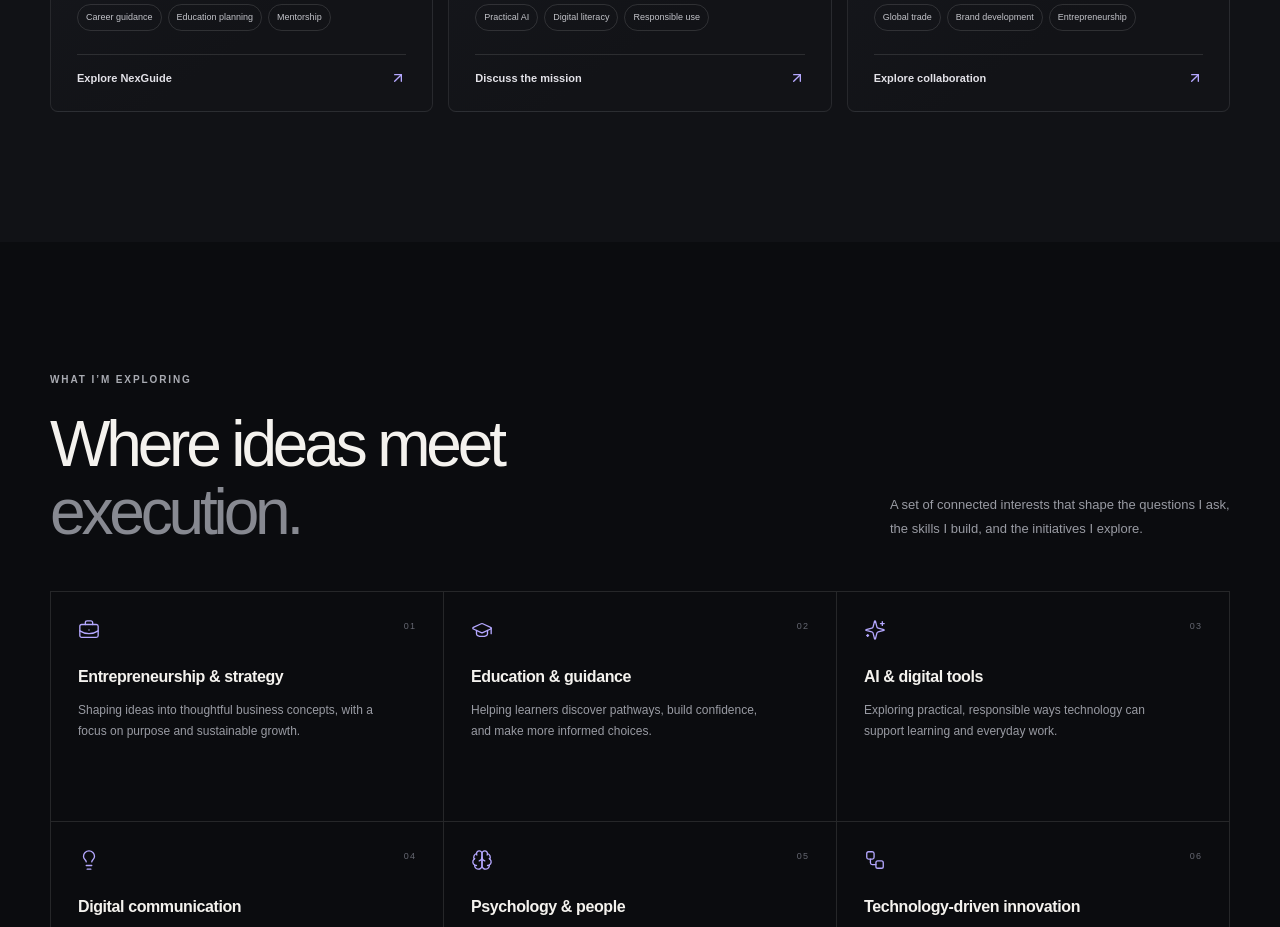
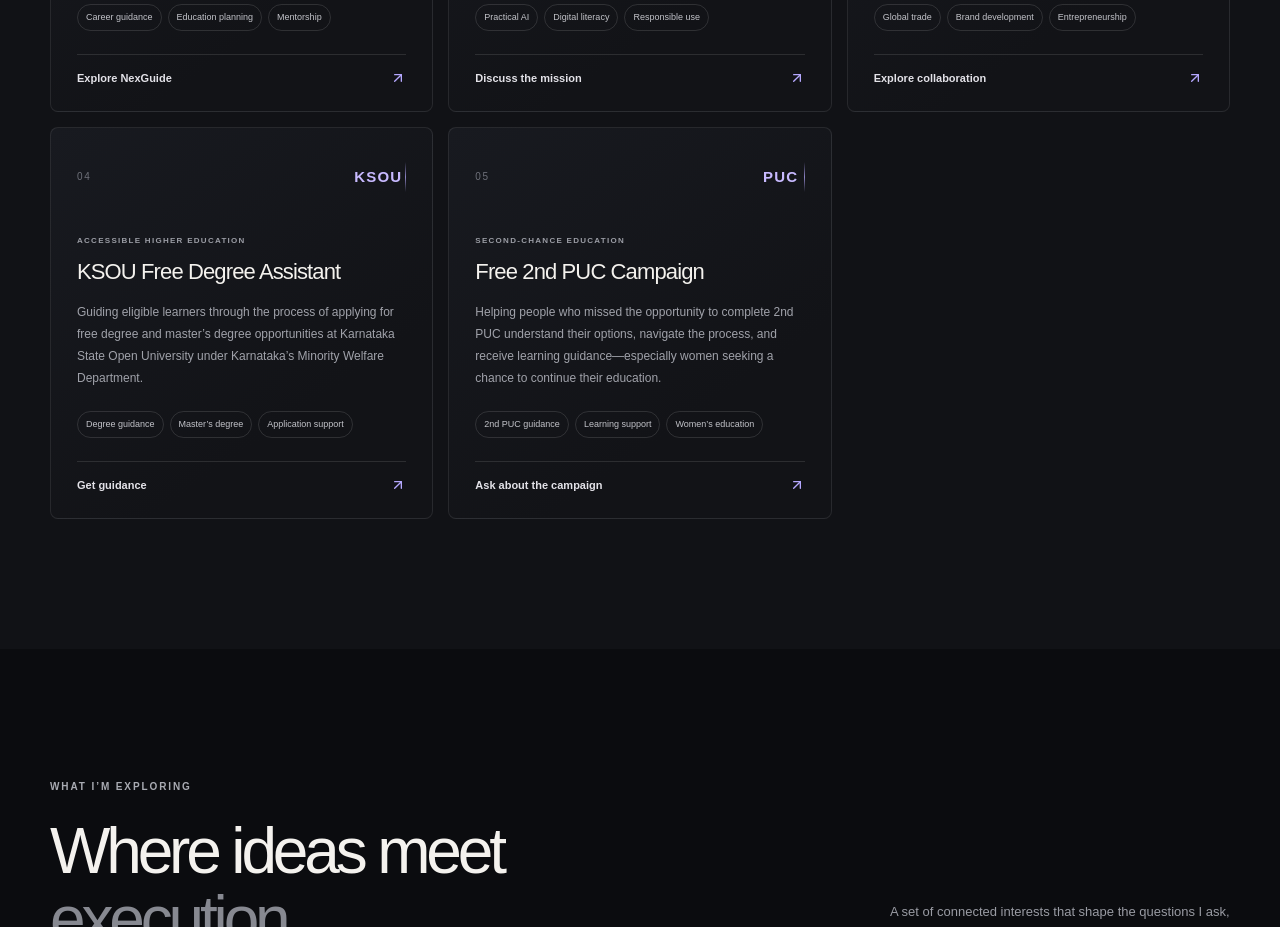
Before and after one commit to kmmuhsinullal-netizen/muhsin-ullal-portfolio, a Next.js app: page / in a window 1280 px wide. Shown: the part 2400-3327 px from the top of the page. Built offline with nearby package versions, Linux system fonts and the light colour scheme; no server answers.

Commit message:
Add KSOU degree guidance and free 2nd PUC campaign ventures

```diff
--- a/app/page.tsx
+++ b/app/page.tsx
@@ -14,6 +14,8 @@
   { number: '01', mark: 'NG', name: 'NexGuide', category: 'EDUCATION & CAREER GUIDANCE', description: 'An education and career guidance initiative helping students explore academic pathways, develop skills, and make informed decisions about their futures.', tags: ['Career guidance', 'Education planning', 'Mentorship'], href: 'https://nexguide.online', link: 'Explore NexGuide', external: true },
   { number: '02', mark: 'AI', name: 'Karnataka AI & Technology Literacy Mission', category: 'AI & TECHNOLOGY EDUCATION', description: 'A learning initiative designed to make practical artificial intelligence and technology knowledge more accessible to learners across Karnataka.', tags: ['Practical AI', 'Digital literacy', 'Responsible use'], href: '#contact', link: 'Discuss the mission', external: false },
   { number: '03', mark: 'SK', name: 'SouKaio', category: 'INTERNATIONAL TRADE', description: 'An emerging export-import business concept focused on connecting products, markets, and commercial opportunities across borders.', tags: ['Global trade', 'Brand development', 'Entrepreneurship'], href: '#contact', link: 'Explore collaboration', external: false },
+  { number: '04', mark: 'KSOU', name: 'KSOU Free Degree Assistant', category: 'ACCESSIBLE HIGHER EDUCATION', description: 'Guiding eligible learners through the process of applying for free degree and master’s degree opportunities at Karnataka State Open University under Karnataka’s Minority Welfare Department.', tags: ['Degree guidance', 'Master’s degree', 'Application support'], href: '#contact', link: 'Get guidance', external: false },
+  { number: '05', mark: 'PUC', name: 'Free 2nd PUC Campaign', category: 'SECOND-CHANCE EDUCATION', description: 'Helping people who missed the opportunity to complete 2nd PUC understand their options, navigate the process, and receive learning guidance—especially women seeking a chance to continue their education.', tags: ['2nd PUC guidance', 'Learning support', 'Women’s education'], href: '#contact', link: 'Ask about the campaign', external: false },
 ];
 
 const interests = [
```
